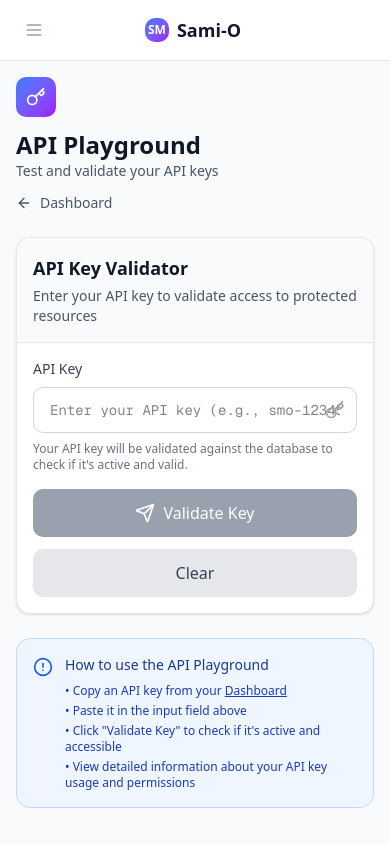
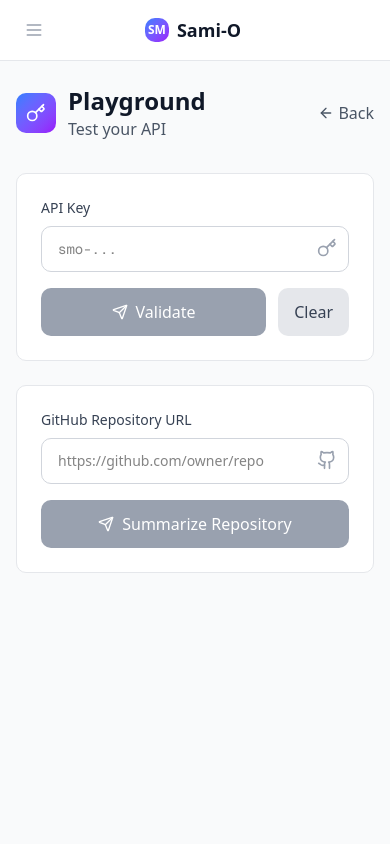
Before and after one commit to SamiracleWhip/sami-o-api-dashboard, a Next.js app: page /playground in a window 390 px wide. Built offline with nearby package versions, Linux system fonts and the light colour scheme.

Commit message:
simple playground

```diff
--- a/app/playground/page.tsx
+++ b/app/playground/page.tsx
@@ -1,17 +1,15 @@
 'use client';
 
-import { useState, useEffect } from 'react';
-import { useRouter } from 'next/navigation';
-import { Key, CheckCircle, XCircle, AlertCircle, ArrowLeft, Send, Github, Loader2 } from 'lucide-react';
+import { useState } from 'react';
+import { Key, CheckCircle, XCircle, ArrowLeft, Send, Github, Loader2 } from 'lucide-react';
 import Sidebar from '@/components/Sidebar';
 import Link from 'next/link';
 
 export default function Playground() {
-  const router = useRouter();
   const [sidebarOpen, setSidebarOpen] = useState(false);
   const [apiKey, setApiKey] = useState('');
   const [githubUrl, setGithubUrl] = useState('');
-  const [isSubmitting, setIsSubmitting] = useState(false);
+  const [isValidating, setIsValidating] = useState(false);
   const [isSummarizing, setIsSummarizing] = useState(false);
   const [validationResult, setValidationResult] = useState<{
     isValid: boolean;
@@ -29,39 +27,29 @@ export default function Playground() {
     e.preventDefault();
     if (!apiKey.trim()) return;
 
-    setIsSubmitting(true);
+    setIsValidating(true);
     setValidationResult(null);
 
     try {
       const response = await fetch('/api/validate-key', {
         method: 'POST',
-        headers: {
-          'Content-Type': 'application/json',
-        },
+        headers: { 'Content-Type': 'application/json' },
         body: JSON.stringify({ apiKey: apiKey.trim() }),
       });
 
       const data = await response.json();
-
-      if (response.ok) {
       setValidationResult({
-          isValid: true,
-          message: 'API key is valid and active!',
+        isValid: response.ok,
+        message: response.ok ? 'Valid API key!' : data.error || 'Invalid API key',
         keyInfo: data.keyInfo,
       });
-      } else {
-        setValidationResult({
-          isValid: false,
-          message: data.error || 'API key validation failed',
-        });
-      }
     } catch (error) {
       setValidationResult({
         isValid: false,
-        message: 'Failed to validate API key. Please try again.',
+        message: 'Validation failed',
       });
     } finally {
-      setIsSubmitting(false);
+      setIsValidating(false);
     }
   };
 
@@ -83,23 +71,16 @@ export default function Playground() {
       });
 
       const data = await response.json();
-
-      if (response.ok) {
       setSummaryResult({
-          success: true,
+        success: response.ok,
         summary: data.summary,
         repository: data.repository,
+        error: response.ok ? undefined : data.error || 'Summarization failed',
       });
-      } else {
-        setSummaryResult({
-          success: false,
-          error: data.error || 'Failed to summarize repository',
-        });
-      }
     } catch (error) {
       setSummaryResult({
         success: false,
-        error: 'Failed to connect to the service. Please try again.',
+        error: 'Request failed',
       });
     } finally {
       setIsSummarizing(false);
@@ -130,7 +111,7 @@ export default function Playground() {
           <div className="flex items-center justify-between">
             <button
               onClick={() => setSidebarOpen(true)}
-              className="p-2 rounded-md text-gray-400 hover:text-gray-600 hover:bg-gray-100 touch-manipulation"
+              className="p-2 rounded-md text-gray-400 hover:text-gray-600 hover:bg-gray-100"
             >
               <svg className="w-5 h-5" fill="none" stroke="currentColor" viewBox="0 0 24 24">
                 <path strokeLinecap="round" strokeLinejoin="round" strokeWidth={2} d="M4 6h16M4 12h16M4 18h16" />
@@ -148,39 +129,30 @@ export default function Playground() {
 
         {/* Main Content */}
         <div className="flex-1 overflow-y-auto bg-gray-50">
-          <div className="max-w-4xl mx-auto px-4 sm:px-6 lg:px-8 py-4 md:py-8">
+          <div className="max-w-3xl mx-auto px-4 py-6">
             {/* Header */}
-            <div className="mb-6 md:mb-8">
-              <div className="flex flex-col sm:flex-row sm:items-center gap-3 mb-4">
-                <div className="w-10 h-10 md:w-12 md:h-12 bg-gradient-to-br from-blue-500 to-purple-600 rounded-lg flex items-center justify-center flex-shrink-0">
-                  <Key className="w-5 h-5 md:w-6 md:h-6 text-white" />
+            <div className="flex items-center justify-between mb-8">
+              <div className="flex items-center gap-3">
+                <div className="w-10 h-10 bg-gradient-to-br from-blue-500 to-purple-600 rounded-lg flex items-center justify-center">
+                  <Key className="w-5 h-5 text-white" />
                 </div>
-                <div className="flex-1">
-                  <h1 className="text-2xl md:text-3xl font-bold text-gray-900">API Playground</h1>
-                  <p className="text-gray-600 text-sm md:text-base">Test and validate your API keys</p>
+                <div>
+                  <h1 className="text-2xl font-bold text-gray-900">Playground</h1>
+                  <p className="text-gray-600">Test your API</p>
+                </div>
               </div>
               <Link
                 href="/dashboards"
-                  className="inline-flex items-center text-gray-600 hover:text-gray-800 transition-colors text-sm md:text-base touch-manipulation sm:ml-auto"
+                className="flex items-center text-gray-600 hover:text-gray-800 transition-colors"
               >
-                  <ArrowLeft className="w-4 h-4 mr-2" />
-                  <span className="hidden sm:inline">Back to Dashboard</span>
-                  <span className="sm:hidden">Dashboard</span>
+                <ArrowLeft className="w-4 h-4 mr-1" />
+                Back
               </Link>
             </div>
-            </div>
 
-            {/* API Key Validation Form */}
-            <div className="bg-white rounded-xl shadow-sm border border-gray-200 overflow-hidden">
-              <div className="px-4 sm:px-6 py-4 border-b border-gray-200 bg-gray-50">
-                <h2 className="text-lg md:text-xl font-semibold text-gray-900">API Key Validator</h2>
-                <p className="text-sm md:text-base text-gray-600 mt-1">
-                  Enter your API key to validate access to protected resources
-                </p>
-              </div>
-
-              <div className="p-4 sm:p-6">
-                <form onSubmit={handleValidateKey} className="space-y-4 md:space-y-6">
+            {/* API Key Input */}
+            <div className="bg-white rounded-lg border border-gray-200 p-6 mb-6">
+              <form onSubmit={handleValidateKey} className="space-y-4">
                 <div>
                   <label htmlFor="apiKey" className="block text-sm font-medium text-gray-700 mb-2">
                     API Key
@@ -191,42 +163,36 @@ export default function Playground() {
                       id="apiKey"
                       value={apiKey}
                       onChange={(e) => setApiKey(e.target.value)}
-                        placeholder="Enter your API key (e.g., smo-1234567890abcdef...)"
-                        className="w-full px-4 py-3 md:py-4 border border-gray-300 rounded-lg focus:ring-2 focus:ring-blue-500 focus:border-transparent transition-all font-mono text-sm md:text-base"
-                        disabled={isSubmitting}
+                      placeholder="smo-..."
+                      className="w-full px-4 py-3 border border-gray-300 rounded-lg focus:ring-2 focus:ring-blue-500 focus:border-transparent font-mono text-sm"
+                      disabled={isValidating}
                     />
-                      <div className="absolute inset-y-0 right-0 flex items-center pr-3">
-                        <Key className="w-5 h-5 text-gray-400" />
+                    <Key className="absolute right-3 top-3 w-5 h-5 text-gray-400" />
                   </div>
                 </div>
-                    <p className="text-xs md:text-sm text-gray-500 mt-2">
-                      Your API key will be validated against the database to check if it&apos;s active and valid.
-                    </p>
-                  </div>
 
-                  <div className="flex flex-col sm:flex-row gap-3">
+                <div className="flex gap-3">
                   <button
                     type="submit"
-                      disabled={isSubmitting || !apiKey.trim()}
-                      className="flex-1 bg-blue-600 text-white py-3 md:py-4 px-4 rounded-lg hover:bg-blue-700 disabled:bg-gray-400 disabled:cursor-not-allowed transition-colors font-medium flex items-center justify-center gap-2 touch-manipulation"
+                    disabled={isValidating || !apiKey.trim()}
+                    className="flex-1 bg-blue-600 text-white py-3 px-4 rounded-lg hover:bg-blue-700 disabled:bg-gray-400 transition-colors font-medium flex items-center justify-center gap-2"
                   >
-                      {isSubmitting ? (
+                    {isValidating ? (
                       <>
-                          <div className="w-5 h-5 border-2 border-white border-t-transparent rounded-full animate-spin"></div>
-                          <span>Validating...</span>
+                        <Loader2 className="w-4 h-4 animate-spin" />
+                        Validating...
                       </>
                     ) : (
                       <>
-                          <Send className="w-5 h-5" />
-                          <span>Validate Key</span>
+                        <Send className="w-4 h-4" />
+                        Validate
                       </>
                     )}
                   </button>
                   <button
                     type="button"
                     onClick={handleClear}
-                      disabled={isSubmitting}
-                      className="sm:w-auto bg-gray-200 text-gray-700 py-3 md:py-4 px-4 rounded-lg hover:bg-gray-300 disabled:bg-gray-100 disabled:cursor-not-allowed transition-colors font-medium touch-manipulation"
+                    className="px-4 py-3 bg-gray-200 text-gray-700 rounded-lg hover:bg-gray-300 transition-colors"
                   >
                     Clear
                   </button>
@@ -235,87 +201,124 @@ export default function Playground() {
 
               {/* Validation Result */}
               {validationResult && (
-                  <div className={`mt-6 p-4 md:p-6 rounded-lg border-l-4 ${
+                <div className={`mt-4 p-4 rounded-lg border-l-4 ${
                   validationResult.isValid
                     ? 'bg-green-50 border-green-400'
                     : 'bg-red-50 border-red-400'
                 }`}>
-                    <div className="flex items-start">
-                      <div className="flex-shrink-0">
+                  <div className="flex items-center">
                     {validationResult.isValid ? (
-                          <CheckCircle className="w-5 h-5 md:w-6 md:h-6 text-green-600" />
+                      <CheckCircle className="w-5 h-5 text-green-600 mr-2" />
                     ) : (
-                          <XCircle className="w-5 h-5 md:w-6 md:h-6 text-red-600" />
+                      <XCircle className="w-5 h-5 text-red-600 mr-2" />
                     )}
-                      </div>
-                      <div className="ml-3 flex-1">
-                        <h3 className={`text-sm md:text-base font-medium ${
+                    <span className={`text-sm font-medium ${
                       validationResult.isValid ? 'text-green-800' : 'text-red-800'
                     }`}>
-                          {validationResult.isValid ? 'Success!' : 'Validation Failed'}
-                        </h3>
-                        <p className={`mt-1 text-xs md:text-sm ${
-                          validationResult.isValid ? 'text-green-700' : 'text-red-700'
-                        }`}>
                       {validationResult.message}
-                        </p>
+                    </span>
+                  </div>
 
                   {validationResult.isValid && validationResult.keyInfo && (
-                          <div className="mt-3 md:mt-4 bg-white rounded-lg p-3 md:p-4 border border-green-200">
-                            <h4 className="text-sm font-medium text-gray-900 mb-2 md:mb-3">Key Information</h4>
-                            <div className="space-y-1 md:space-y-2 text-xs md:text-sm">
-                              <div className="flex flex-col sm:flex-row sm:justify-between">
-                                <span className="text-gray-600">Name:</span>
-                                <span className="font-medium text-gray-900">{validationResult.keyInfo.name}</span>
-                              </div>
-                              <div className="flex flex-col sm:flex-row sm:justify-between">
-                                <span className="text-gray-600">Type:</span>
-                                <span className="font-medium text-gray-900">{validationResult.keyInfo.key_type}</span>
-                              </div>
-                              <div className="flex flex-col sm:flex-row sm:justify-between">
-                                <span className="text-gray-600">Permissions:</span>
-                                <span className="font-medium text-gray-900">{validationResult.keyInfo.permissions}</span>
-                              </div>
-                              <div className="flex flex-col sm:flex-row sm:justify-between">
-                                <span className="text-gray-600">Usage:</span>
-                                <span className="font-medium text-gray-900">
-                                  {validationResult.keyInfo.usage_count} / {validationResult.keyInfo.usage_limit}
-                                </span>
-                              </div>
-                              <div className="flex flex-col sm:flex-row sm:justify-between">
-                                <span className="text-gray-600">Status:</span>
-                                <span className={`font-medium ${
-                                  validationResult.keyInfo.status === 'active'
-                                    ? 'text-green-600'
-                                    : 'text-red-600'
-                                }`}>
-                                  {validationResult.keyInfo.status}
-                                </span>
-                              </div>
+                    <div className="mt-3 bg-white rounded p-3 border border-green-200">
+                      <div className="grid grid-cols-2 gap-2 text-xs">
+                        <div>Name: <span className="font-medium">{validationResult.keyInfo.name}</span></div>
+                        <div>Type: <span className="font-medium">{validationResult.keyInfo.key_type}</span></div>
+                        <div>Usage: <span className="font-medium">{validationResult.keyInfo.usage_count}/{validationResult.keyInfo.usage_limit}</span></div>
+                        <div>Status: <span className={`font-medium ${validationResult.keyInfo.status === 'active' ? 'text-green-600' : 'text-red-600'}`}>{validationResult.keyInfo.status}</span></div>
                       </div>
                     </div>
                   )}
                 </div>
+              )}
+            </div>
+
+            {/* GitHub Summarizer */}
+            <div className="bg-white rounded-lg border border-gray-200 p-6">
+              <form onSubmit={handleSummarizeRepo} className="space-y-4">
+                <div>
+                  <label htmlFor="githubUrl" className="block text-sm font-medium text-gray-700 mb-2">
+                    GitHub Repository URL
+                  </label>
+                  <div className="relative">
+                    <input
+                      type="url"
+                      id="githubUrl"
+                      value={githubUrl}
+                      onChange={(e) => setGithubUrl(e.target.value)}
+                      placeholder="https://github.com/owner/repo"
+                      className="w-full px-4 py-3 border border-gray-300 rounded-lg focus:ring-2 focus:ring-blue-500 focus:border-transparent text-sm"
+                      disabled={isSummarizing}
+                    />
+                    <Github className="absolute right-3 top-3 w-5 h-5 text-gray-400" />
+                  </div>
+                </div>
+
+                <button
+                  type="submit"
+                  disabled={isSummarizing || !apiKey.trim() || !githubUrl.trim()}
+                  className="w-full bg-green-600 text-white py-3 px-4 rounded-lg hover:bg-green-700 disabled:bg-gray-400 transition-colors font-medium flex items-center justify-center gap-2"
+                >
+                  {isSummarizing ? (
+                    <>
+                      <Loader2 className="w-4 h-4 animate-spin" />
+                      Summarizing...
+                    </>
+                  ) : (
+                    <>
+                      <Send className="w-4 h-4" />
+                      Summarize Repository
+                    </>
+                  )}
+                </button>
+              </form>
+
+              {/* Summary Result */}
+              {summaryResult && (
+                <div className={`mt-4 p-4 rounded-lg border-l-4 ${
+                  summaryResult.success
+                    ? 'bg-green-50 border-green-400'
+                    : 'bg-red-50 border-red-400'
+                }`}>
+                  <div className="flex items-center mb-3">
+                    {summaryResult.success ? (
+                      <CheckCircle className="w-5 h-5 text-green-600 mr-2" />
+                    ) : (
+                      <XCircle className="w-5 h-5 text-red-600 mr-2" />
+                    )}
+                    <span className={`text-sm font-medium ${
+                      summaryResult.success ? 'text-green-800' : 'text-red-800'
+                    }`}>
+                      {summaryResult.success ? 'Summary Generated' : summaryResult.error}
+                    </span>
+                  </div>
+
+                  {summaryResult.success && (
+                    <div className="space-y-3">
+                      {/* Summary */}
+                      <div className="bg-white rounded p-3 border border-green-200">
+                        <div className="text-sm text-gray-700 whitespace-pre-wrap leading-relaxed">
+                          {summaryResult.summary}
+                        </div>
+                      </div>
+
+                      {/* Repository Info */}
+                      {summaryResult.repository && (
+                        <div className="bg-white rounded p-3 border border-green-200">
+                          <div className="grid grid-cols-2 gap-2 text-xs">
+                            <div>Name: <span className="font-medium">{summaryResult.repository.name}</span></div>
+                            <div>Stars: <span className="font-medium">{summaryResult.repository.stars?.toLocaleString() || 'N/A'}</span></div>
+                            <div>Language: <span className="font-medium">{summaryResult.repository.language || 'N/A'}</span></div>
+                            {summaryResult.repository.latest_release && (
+                              <div>Release: <span className="font-medium">{summaryResult.repository.latest_release.tag_name}</span></div>
+                            )}
                           </div>
                         </div>
                       )}
                     </div>
+                  )}
                 </div>
-
-            {/* Usage Guide */}
-            <div className="mt-6 md:mt-8 bg-blue-50 rounded-xl p-4 md:p-6 border border-blue-200">
-              <div className="flex items-start">
-                <AlertCircle className="w-5 h-5 md:w-6 md:h-6 text-blue-600 flex-shrink-0 mt-0.5" />
-                <div className="ml-3">
-                  <h3 className="text-sm md:text-base font-medium text-blue-900">How to use the API Playground</h3>
-                  <div className="mt-2 text-xs md:text-sm text-blue-800 space-y-1 md:space-y-2">
-                    <p>• Copy an API key from your <Link href="/dashboards" className="underline hover:text-blue-900">Dashboard</Link></p>
-                    <p>• Paste it in the input field above</p>
-                    <p>• Click &quot;Validate Key&quot; to check if it&apos;s active and accessible</p>
-                    <p>• View detailed information about your API key usage and permissions</p>
-                  </div>
-                </div>
-              </div>
+              )}
             </div>
           </div>
         </div>
```
Lines whose indentation alone changed are shown as unchanged.
